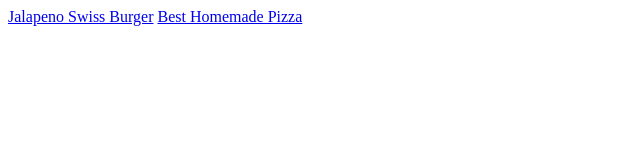
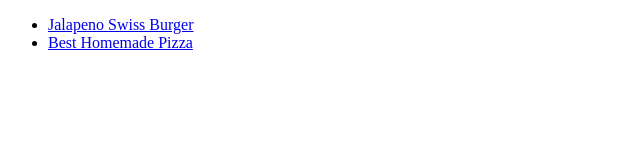
Before and after one commit to gr8ness/odin-recipes, a plain HTML site: page recipes/index.html in a window 1280 px wide. Shown: the whole page, without its empty margins (0-640 px from the left). Drawn offline with Linux system fonts and the light colour scheme.

Commit message:
added unordered list to index.html

```diff
--- a/recipes/index.html
+++ b/recipes/index.html
@@ -5,10 +5,13 @@
 
 </head>
 <body>
-<a href="./burgers/burgers.html">Jalapeno Swiss Burger</a>
+    <ul>
+<li><a href="./burgers/burgers.html">Jalapeno Swiss Burger</a></li>
+<li><a href="./pizza/pizza.html">Best Homemade Pizza</a></li>
 
-<a href="./pizza/pizza.html">Best Homemade Pizza</a>
-<a href=""></a>
+    </ul>
+
+
 </body>
 
 
```
